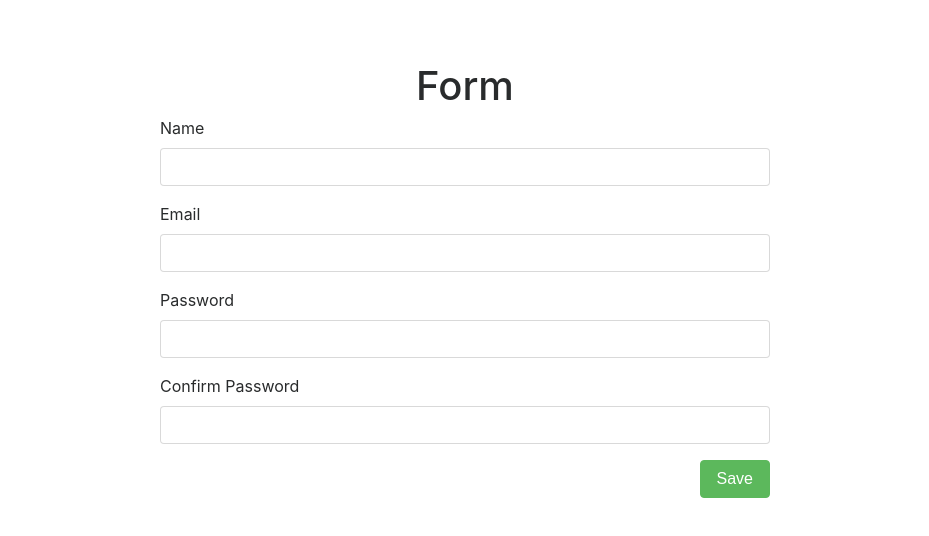
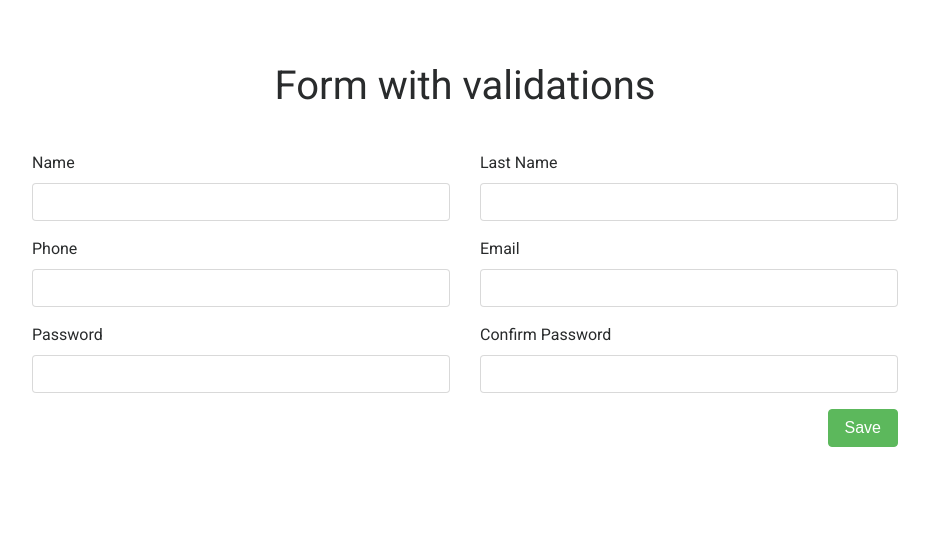
Before and after one commit to CarlosRobayo/form-validations, a website: page public/index.html in a window 1280 px wide. Shown: the whole page, without its empty margins (175-1104 px from the left). Drawn offline with nearby package versions, Linux system fonts and the light colour scheme.

Commit message:
Add more fields

```diff
--- a/public/index.html
+++ b/public/index.html
@@ -5,6 +5,7 @@
     <title>Form</title>
     <link rel="icon" type="image/png" href="images/favicon.png">
     <link rel="stylesheet" href="https://maxcdn.bootstrapcdn.com/bootstrap/4.0.0-alpha.6/css/bootstrap.min.css" integrity="sha384-rwoIResjU2yc3z8GV/NPeZWAv56rSmLldC3R/AZzGRnGxQQKnKkoFVhFQhNUwEyJ" crossorigin="anonymous">
+    <link href="https://fonts.googleapis.com/css?family=Roboto" rel="stylesheet">
     <link rel="stylesheet" href="styles/main.css">
     <script src="https://ajax.googleapis.com/ajax/libs/jquery/3.1.0/jquery.min.js"></script>
     <script src="scripts/main.js"></script>
@@ -13,27 +14,43 @@
 
     <div class="container" aria-autocomplete="off">
 
-        <h1 class="text-center">Form</h1>
+        <h1 class="text-center title">Form with validations</h1>
 
-            <div class="form-group">
+        <div class="row">
+            <div class="form-group col-md-6">
                 <label>Name</label>
                 <input type="text" class="form-control" id="name" onkeyup="keyUp()">
             </div>
 
-            <div class="form-group">
+            <div class="form-group col-md-6">
+                <label>Last Name</label>
+                <input type="text" class="form-control" id="lastName" onkeyup="keyUp()">
+            </div>
+        </div>
+
+        <div class="row">
+            <div class="form-group col-md-6">
+                <label>Phone</label>
+                <input type="number" class="form-control" id="phone" onkeyup="keyUp()">
+            </div>
+
+            <div class="form-group col-md-6">
                 <label>Email</label>
                 <input type="email" class="form-control" id="email" onkeyup="keyUp()">
             </div>
+        </div>
 
-            <div class="form-group">
+        <div class="row">
+            <div class="form-group col-md-6">
                 <label>Password</label>
                 <input type="password" class="form-control" id="password">
             </div>
 
-            <div class="form-group">
+            <div class="form-group col-md-6">
                 <label>Confirm Password</label>
                 <input type="password" class="form-control" id="re_password">
             </div>
+        </div>
 
             <div class="form-group">
                 <button class="btn btn-success" onclick="save()">Save</button>
--- a/public/scripts/main.js
+++ b/public/scripts/main.js
@@ -1,18 +1,26 @@
 function save() {
 
     var name = document.getElementById('name').value;
+    var lastName = document.getElementById('lastName').value;
+    var phone = document.getElementById('phone').value;
     var email = document.getElementById('email').value;
     var password = document.getElementById('password').value;
     var rePassword = document.getElementById('re_password').value;
 
-    var expression = /\w+@\w+\.+[a-z]/;
+    var exp_email = /\w+@\w+\.+[a-z]/;
+    var exp_phone = /(\+?( |-|\.)?\d{1,2}( |-|\.)?)?(\(?\d{3}\)?|\d{3})( |-|\.)?(\d{3}( |-|\.)?\d{4})/;
 
-    if ( name == '' || email == '' || password == '' || rePassword == '' ) {
+    if ( name == '' || lastName == '' || phone == '' || email == '' || password == '' || rePassword == '' ) {
         document.getElementById('alerta').innerHTML =
         '<div class="alert alert-danger" role="alert">' +
             'There are empty fields!' +
         '</div>'
-    } else if (!expression.test(email)) {
+    } else if (!exp_phone.test(phone)) {
+        document.getElementById('alerta').innerHTML =
+        '<div class="alert alert-danger" role="alert">' +
+            'The phone must have a minimum of 10 characters!' +
+        '</div>'
+    } else if (!exp_email.test(email)) {
         document.getElementById('alerta').innerHTML =
         '<div class="alert alert-danger" role="alert">' +
             'The email is not valid!' +
@@ -51,11 +59,25 @@ function save() {
 window.onload = function() {
 
     var name = document.getElementById('name');
+    var lastName = document.getElementById('lastName');
+    var phone = document.getElementById('phone');
     var email = document.getElementById('email');
 
     name.onblur = function() {
         if (name.value == '') {
             name.style.background = '#f2dede';
+        }
+    }
+
+    lastName.onblur = function() {
+        if (lastName.value == '') {
+            lastName.style.background = '#f2dede';
+        }
+    }
+
+    phone.onblur = function() {
+        if (phone.value == '') {
+            phone.style.background = '#f2dede';
         }
     }
 
@@ -71,10 +93,20 @@ window.onload = function() {
 function keyUp() {
 
     var name = document.getElementById('name').value;
+    var lastName = document.getElementById('lastName').value;
+    var phone = document.getElementById('phone').value;
     var email = document.getElementById('email').value;
 
     if(name) {
         document.getElementById('name').style.background = '#ffffff';
+    }
+
+    if(lastName) {
+        document.getElementById('lastName').style.background = '#ffffff';
+    }
+
+    if(phone) {
+        document.getElementById('phone').style.background = '#ffffff';
     }
 
     if (email) {
--- a/public/styles/main.css
+++ b/public/styles/main.css
@@ -1,8 +1,22 @@
+body {
+    font-family: 'Roboto', sans-serif;
+}
+
+.title {
+    margin: 0 0 5% 0;
+}
+
 .container {
     margin: 5% auto 0 auto;
-    width: 50%;
+    width: 70%;
 }
 
 button {
     float: right;
 }
+
+input[type=number]::-webkit-inner-spin-button,
+input[type=number]::-webkit-outer-spin-button {
+   -webkit-appearance: none;
+   margin: 0;
+}
```
